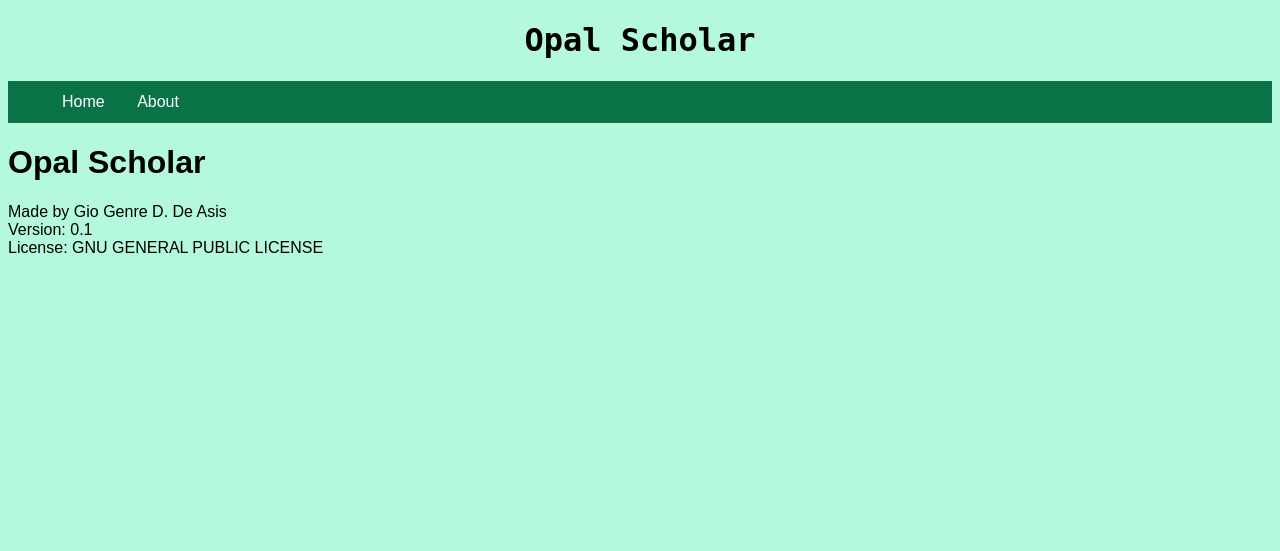
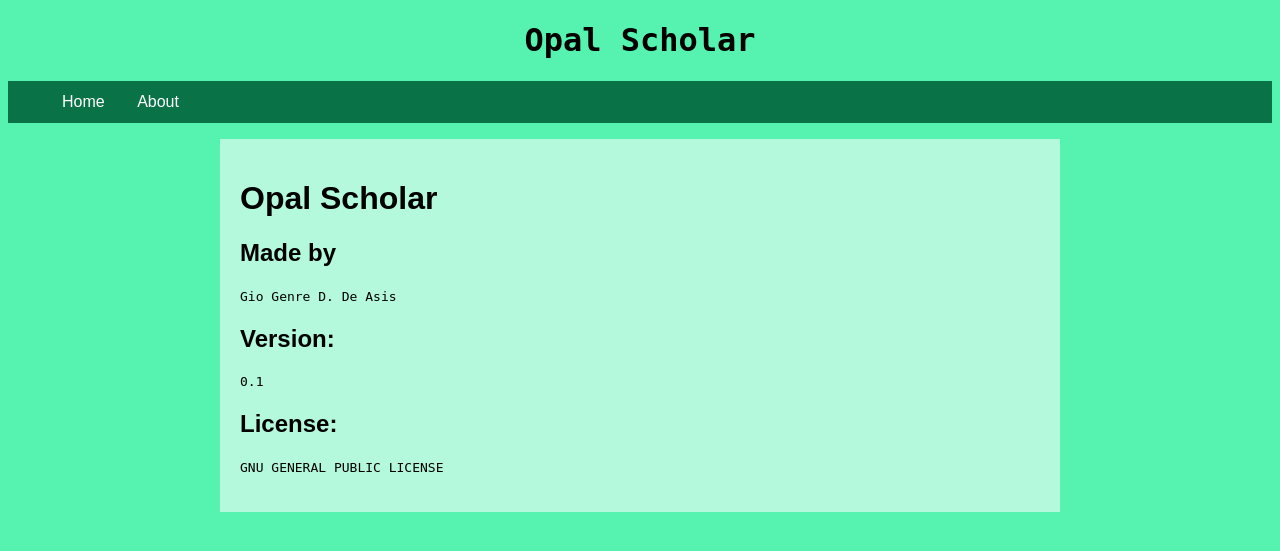
Before and after one commit to harudagondi/opal-scholar, a Flask app: page /about in a window 1280 px wide. Shown: the top 551 px of the page. Run offline with Flask 2, Linux system fonts and the light colour scheme.

Commit message:
Added new webpages

```diff
--- a/app/static/css/main.css
+++ b/app/static/css/main.css
@@ -1,10 +1,10 @@
 body {
-  background-color: #b4f9dc;
+  background-color: #55f2b0;
   font-family: sans-serif; }
 
 #title {
-  font-family: monofur, monospace;
-  text-align: center; }
+  text-align: center;
+  font-family: monofur, monospace; }
 
 nav {
   text-decoration: none;
@@ -16,10 +16,16 @@ nav {
       padding: 12px 14px;
       text-decoration: none; }
       nav ul li a {
-        color: white;
-        text-decoration: none; }
+        text-decoration: none;
+        color: white; }
         nav ul li a:visited {
           text-decoration: none;
           color: white; }
 
+#content {
+  max-width: 800px;
+  margin: 0 auto;
+  padding: 20px;
+  background-color: #b4f9dc; }
+
 /*# sourceMappingURL=main.css.map */
--- a/app/static/css/main.scss
+++ b/app/static/css/main.scss
@@ -1,38 +1,53 @@
+$opal: rgb(38, 238, 154);
 $opal-lightest: lighten($opal, 30%);
 $opal-lighter: lighten($opal, 20%);
 $opal-light: lighten($opal, 10%);
-$opal: rgb(38, 238, 154);
 $opal-dark: darken($opal, 10%);
 $opal-darker: darken($opal, 20%);
 $opal-darkest: darken($opal, 30%);
 
 body {
-    background-color: $opal-lightest;
+    background-color: $opal-light;
+
     font-family: sans-serif;
 }
 
 #title {
+    text-align: center;
+
     font-family: monofur, monospace;
-    text-align: center;
 }
 
 nav {
     text-decoration: none;
+
     background-color:  $opal-darkest;
     ul {
         text-decoration: none;
         li {
             display: inline-block;
+
             padding: 12px 14px;
+
             text-decoration: none;
             a {
+                text-decoration: none;
+
                 color: white;
-                text-decoration: none;
                 &:visited {
                     text-decoration: none;
+
                     color: white;
                 }
             }
         }
     }
 }
+
+#content {
+    max-width: 800px;
+    margin: 0 auto;
+    padding: 20px;
+
+    background-color: $opal-lightest;
+}
--- a/app/templates/about.html
+++ b/app/templates/about.html
@@ -2,8 +2,11 @@
 {% block content %}
   <h1> Opal Scholar </h1>
   <p>
-    Made by Gio Genre D. De Asis <br />
-    Version: 0.1 <br />
-    License: GNU GENERAL PUBLIC LICENSE <br />
+    <h2>Made by</h2>
+    <code>Gio Genre D. De Asis</code><br />
+    <h2>Version: </h2>
+    <code>0.1</code><br />
+    <h2>License: </h2>
+    <code>GNU GENERAL PUBLIC LICENSE</code><br />
   </p>
 {% endblock %}
--- a/app/templates/home.html
+++ b/app/templates/home.html
@@ -1,6 +1,6 @@
 {% extends "layout.html" %}
 {% block content %}
-  <p>
+  <h1>
     Welcome to Opal Scholar.
-  </p>
+  </h1>
 {% endblock %}
--- a/app/templates/layout.html
+++ b/app/templates/layout.html
@@ -16,7 +16,7 @@
       </ul>
     </nav>
 
-    <div>
+    <div id="content">
       {% block content %}
       {% endblock %}
     </div>
--- a/app/views.py
+++ b/app/views.py
@@ -11,3 +11,10 @@ def home():
 def about():
     return render_template("about.html",
                            title="About")
+
+@app.route("/log")
+def log():
+    user = None
+    return render_template("log.html",
+                           title="Login",
+                           user=user)
```
Also changed, not shown: app/templates/log.html (added, +15 -0 lines).
